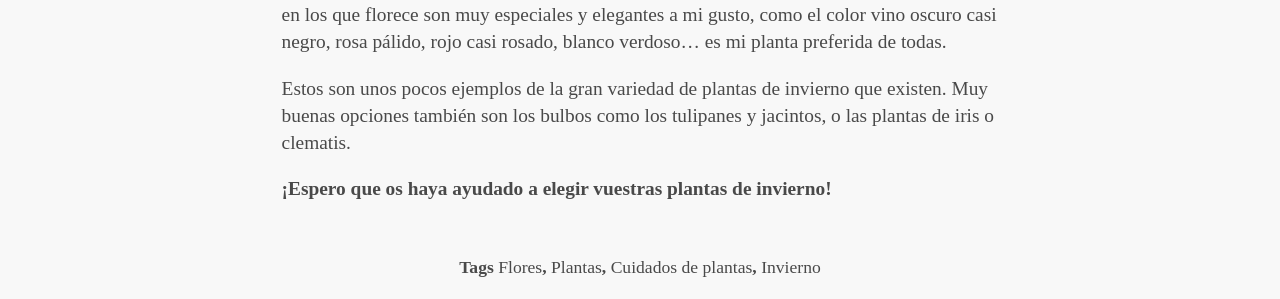
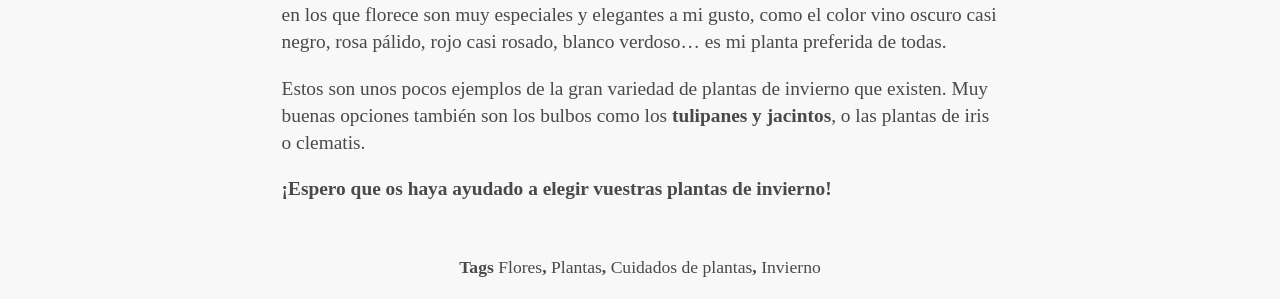
Before and after one commit to keyvanakbary/ramosilvestre.com, a Jekyll site: the page built from src/_posts/2017-12-20-plantas-de-invierno.md, in a window 1280 px wide and 900 px high, scrolled down 4221 px. Shown: the part 251-550 px from the top of the window. Built offline with Jekyll 4.4.1, drawn with Linux system fonts in a browser that asks for light colours; some web fonts are replaced.

```diff
--- a/src/_posts/2017-12-20-plantas-de-invierno.md
+++ b/src/_posts/2017-12-20-plantas-de-invierno.md
@@ -51,7 +51,7 @@ _**Helleborus**_
 Para mi, el Helleborus es la **planta mágica del invierno**. También se la conoce como Rosa de Navidad. Esta planta es increíblemente fuerte resistiendo nevadas y heladas. Los colores en los que florece son muy especiales y elegantes a mi gusto, como el color vino oscuro casi negro, rosa pálido, rojo casi rosado, blanco verdoso... es mi planta preferida de todas.
 
 
-Estos son unos pocos ejemplos de la gran variedad de plantas de invierno que existen. Muy buenas opciones también son los bulbos como los tulipanes y jacintos, o las plantas de iris o clematis.
+Estos son unos pocos ejemplos de la gran variedad de plantas de invierno que existen. Muy buenas opciones también son los bulbos como los **tulipanes y jacintos**, o las plantas de iris o clematis.
 
 
 **¡Espero que os haya ayudado a elegir vuestras plantas de invierno!**
```
